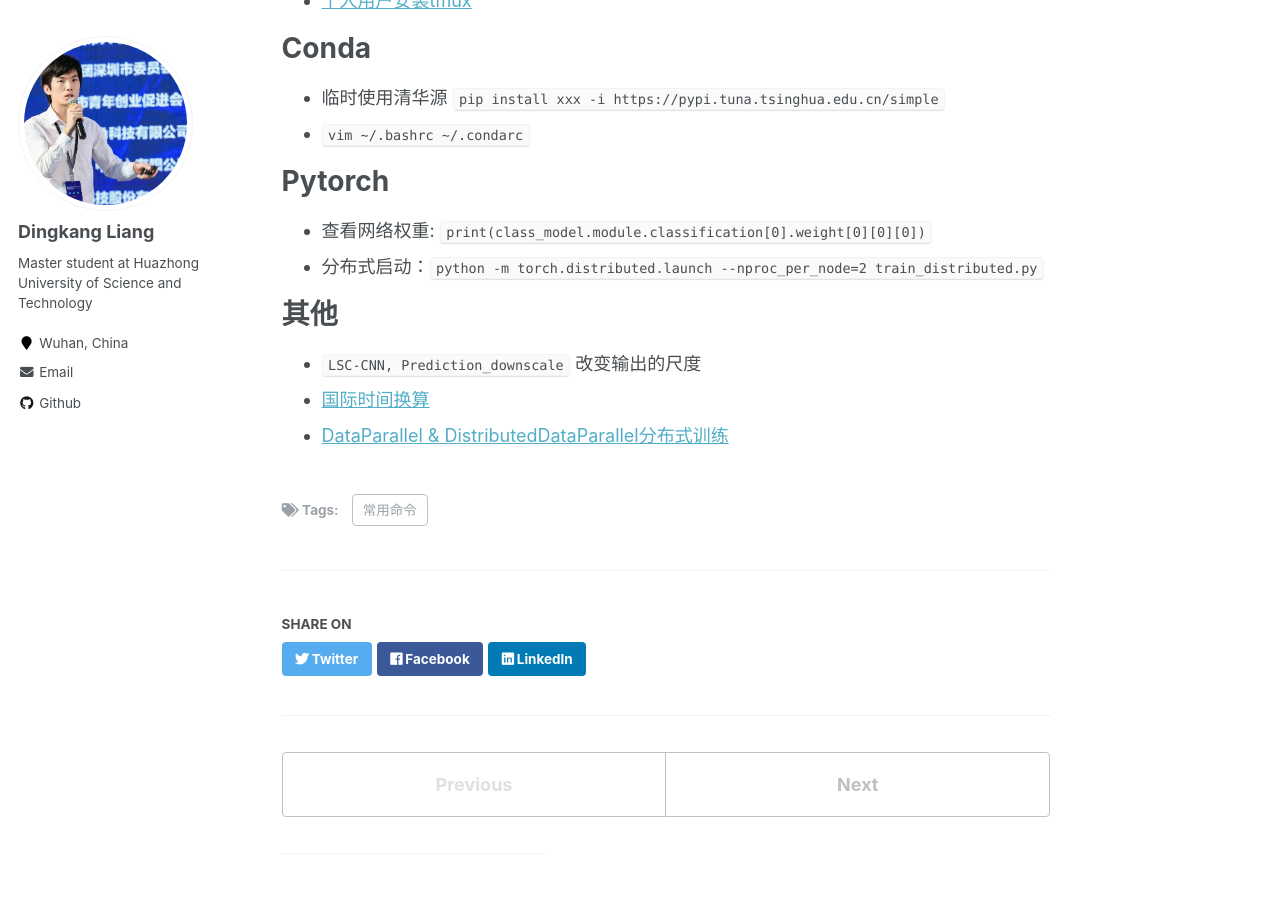
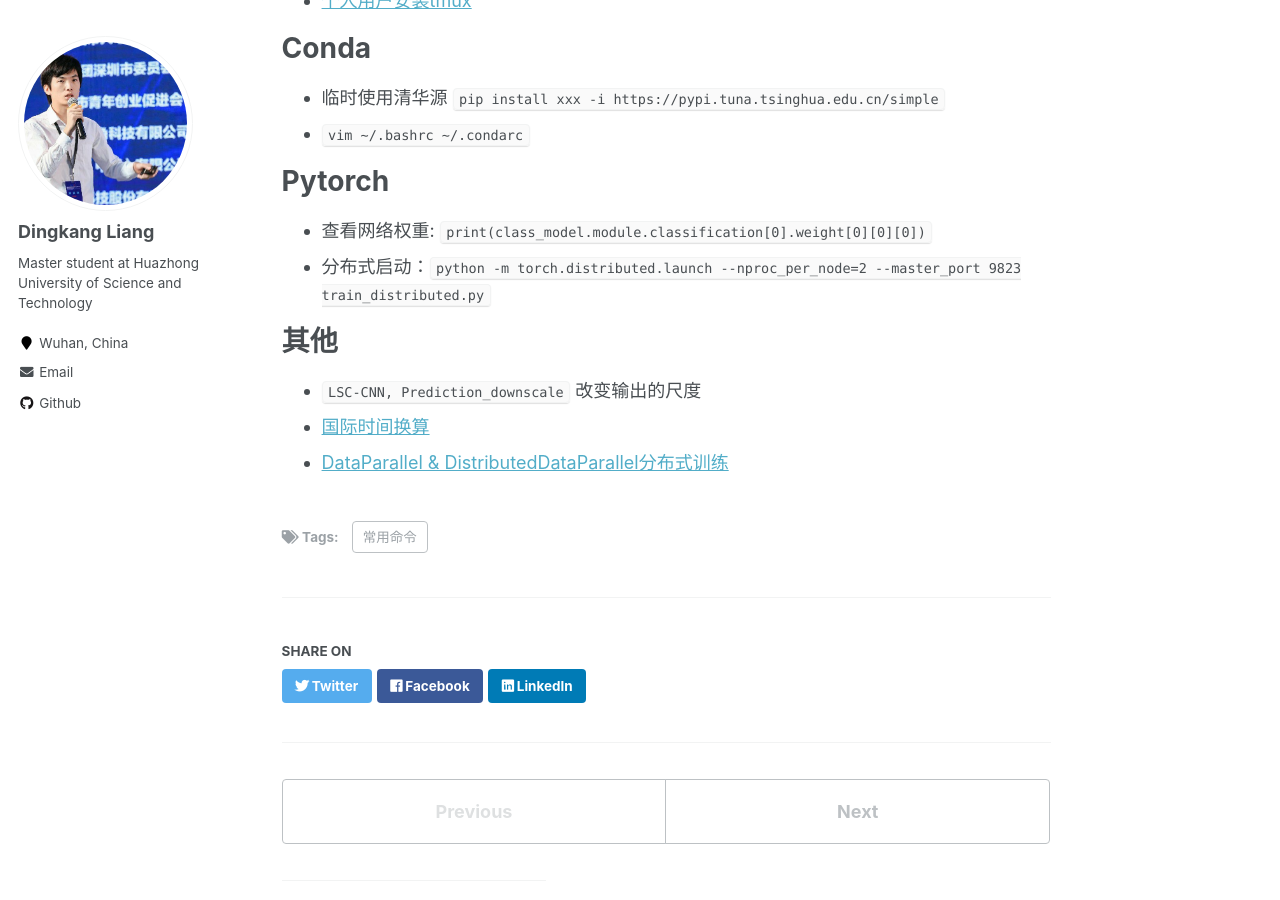
Before and after one commit to dk-liang/dk-liang.github.io, a Jekyll site: the page built from _posts/2020-08-14-blog-post-1.md, in a window 1280 px wide and 900 px high, scrolled down 486 px. Built offline with Jekyll 4.4.1, drawn with Linux system fonts in a browser that asks for light colours.

Commit message:
Update 2020-08-14-blog-post-1.md

````diff
--- a/_posts/2020-08-14-blog-post-1.md
+++ b/_posts/2020-08-14-blog-post-1.md
@@ -20,7 +20,7 @@ tags:
 
 # Pytorch
 * 查看网络权重:  ``` print(class_model.module.classification[0].weight[0][0][0])```
-* 分布式启动：```python -m torch.distributed.launch --nproc_per_node=2 train_distributed.py```
+* 分布式启动：```python -m torch.distributed.launch --nproc_per_node=2 --master_port 9823 train_distributed.py```
 
 # 其他
 * ```LSC-CNN,  Prediction_downscale``` 改变输出的尺度
````
